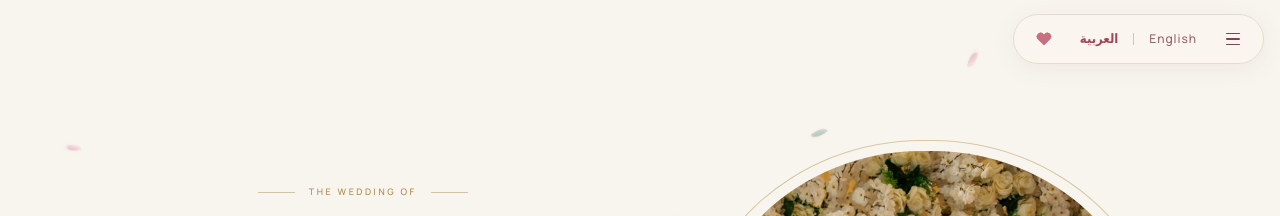
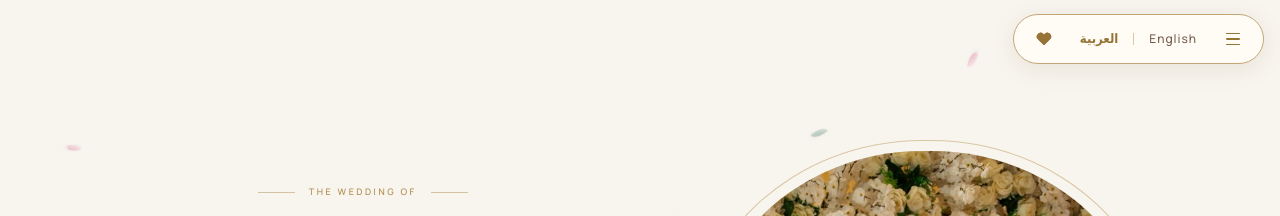
Before and after one commit to ahmedDoaia10/Hassan-Nadeen-Wedding, a plain HTML site: page public/index.html in a window 1280 px wide. Both pictures are taken after a click on the button "افتح دعوة حسن ونادين". Shown: the top 216 px of the page. Drawn offline with Linux system fonts and the light colour scheme; no server answers; a web font is replaced by a local one.

Commit message:
Match navigation colors to the cream and gold music control

```diff
--- a/public/index.html
+++ b/public/index.html
@@ -24,7 +24,7 @@
   <meta name="twitter:image" content="https://ahmeddoaia10.github.io/Hassan-Nadeen-Wedding/assets/photos/hassan-nadine-share.jpg">
   <link rel="icon" href="./assets/decor/classic-monogram.svg" type="image/svg+xml">
   <link rel="stylesheet" href="./assets/fonts/fonts.css">
-  <link rel="stylesheet" href="./styles.css?v=classic5">
+  <link rel="stylesheet" href="./styles.css?v=classic6">
   <link rel="preload" href="./assets/decor/classic-botanical.svg" as="image">
   <link rel="preload" href="./assets/photos/forever.webp" as="image">
   <script defer src="./app.js?v=music2"></script>
--- a/public/styles.css
+++ b/public/styles.css
@@ -14,10 +14,10 @@
   max-width: calc(100% - 32px);
   gap: 8px;
   padding: 5px 12px;
-  border: 1px solid #e6dbc8;
+  border: 1px solid #c2a676;
   border-radius: 999px;
-  background: #faf6eff5;
-  box-shadow: 0 5px 24px #67523a12;
+  background: #fffcf5;
+  box-shadow: 0 5px 24px #6e53211c;
   transition: transform .28s ease, opacity .22s, visibility .22s;
 }
 .site-header.nav-hidden { transform: translateY(calc(-100% - 35px - env(safe-area-inset-top))); opacity: 0; visibility: hidden; pointer-events: none; }
@@ -32,7 +32,7 @@
   border-radius: 50%;
   background: transparent;
 }
-.brand .icon { width: 16px; height: 16px; fill: #c97080; stroke: #c97080; }
+.brand .icon { width: 16px; height: 16px; fill: #967336; stroke: #967336; }
 .header-controls, .language-switch { display: flex; align-items: center; gap: 8px; }
 .language-switch { gap: 5px; }
 .language-button {
@@ -41,24 +41,24 @@
   border: 0;
   border-radius: 14px;
   background: transparent;
-  color: #96636c;
+  color: var(--brown);
   font: 500 12px/1.4 var(--sans);
   letter-spacing: .08em;
   white-space: nowrap;
 }
 .language-button[lang=ar] { font: 13px/1.4 Tahoma, Arial, sans-serif; letter-spacing: 0; }
-.language-button[aria-pressed=true] { color: #a44459; font-weight: 650; }
-.language-divider { width: 1px; height: 12px; background: #dabfc1; }
+.language-button[aria-pressed=true] { color: #967336; font-weight: 650; }
+.language-divider { width: 1px; height: 12px; background: var(--gold-light); }
 .menu-button { gap: 4px; }
 .menu-button span {
   display: block; width: 14px; height: 1.5px; border-radius: 2px;
-  background: #764855; transition: transform .2s, opacity .2s;
+  background: #967336; transition: transform .2s, opacity .2s;
 }
 .menu-button[aria-expanded=true] span:first-child { transform: translateY(5.5px) rotate(45deg); }
 .menu-button[aria-expanded=true] span:nth-child(2) { opacity: 0; }
 .menu-button[aria-expanded=true] span:last-child { transform: translateY(-5.5px) rotate(-45deg); }
 @media (hover: hover) {
-  .brand:hover, .menu-button:hover, .language-button:hover { background: #eee5d577; }
+  .brand:hover, .menu-button:hover, .language-button:hover { background: #f7efdf; }
 }
 .mobile-menu{position:absolute;top:calc(100% + 11px);right:0;width:100%;max-height:calc(100svh - 112px);overflow-y:auto;overscroll-behavior:contain;padding:13px;background:#fffaf3f7;backdrop-filter:blur(18px);-webkit-backdrop-filter:blur(18px);border:1px solid #dfd3be9c;border-radius:22px;box-shadow:0 12px 32px #58463416;text-align:start}.mobile-menu a{display:block;padding:10px 20px;font-size:20px;line-height:1.8;color:#7b6c57;border-radius:12px;transition:background .2s,color .2s}.mobile-menu a:hover,.mobile-menu a:focus-visible{background:#f0e8d9;color:var(--brown)}html[lang=en] .mobile-menu a{font:23px/1.5 var(--serif);padding-block:11px}
 
```
